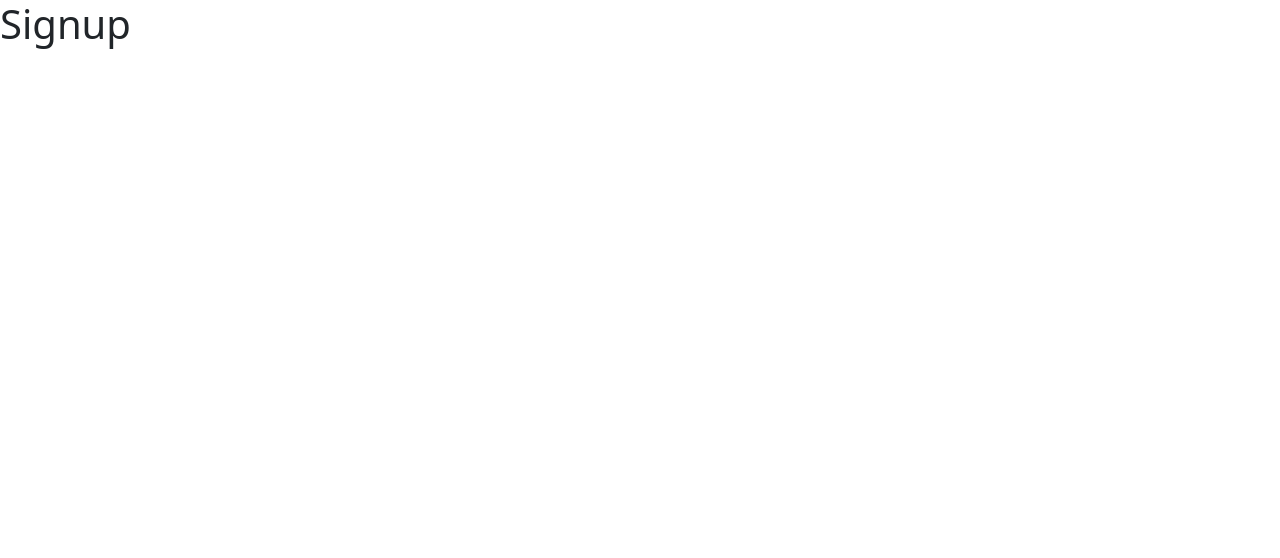
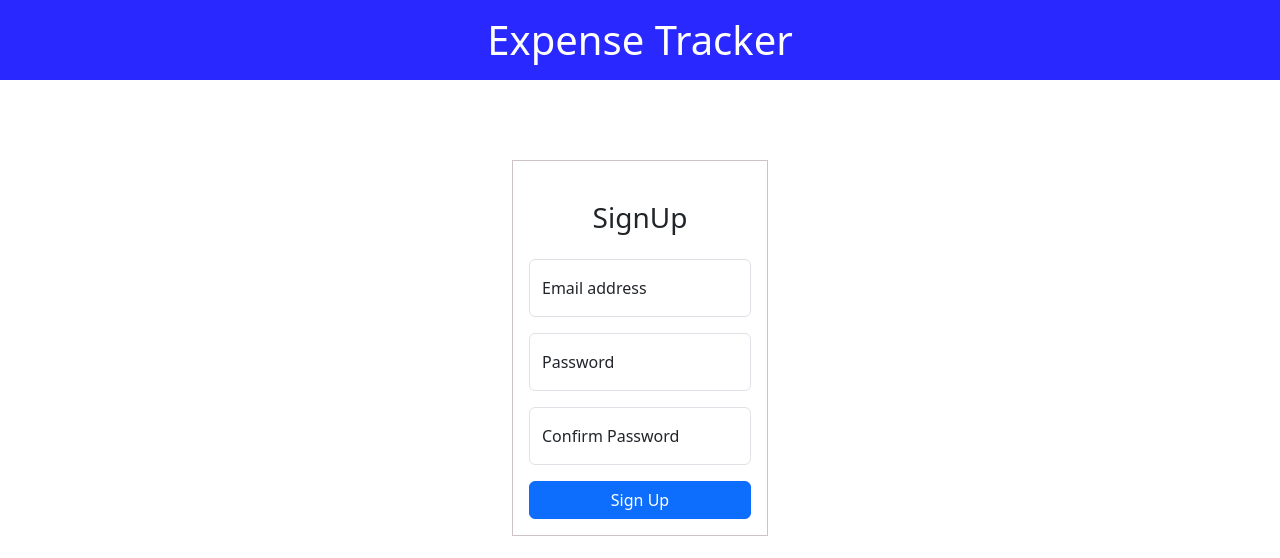
Before and after one commit to AbhiSingh0302/ExpenseTrackerReactJS, a React (Create React App) app: page / in a window 1280 px wide. Shown: the top 558 px of the page. Built offline with nearby package versions, Linux system fonts and the light colour scheme.

Commit message:
signup form created and firebase auth

```diff
--- a/src/App.js
+++ b/src/App.js
@@ -1,9 +1,11 @@
 import './App.css';
+import Header from './components/Header';
 import Signup from './components/Signup';
 
 function App() {
   return (
     <>
+    <Header/>
     <Signup/>
     </>
   );
--- /dev/null
+++ b/src/components/Header.css
@@ -0,0 +1,4 @@
+.main-header{
+    background-color: rgb(41, 41, 255);
+    color: white;
+}
--- /dev/null
+++ b/src/components/Header.js
@@ -0,0 +1,9 @@
+import './Header.css';
+
+const Header = props => {
+    return <header className='main-header'>
+        <h1 className='text-center py-3'>Expense Tracker</h1>
+    </header>
+}
+
+export default Header;
--- /dev/null
+++ b/src/components/Signup.css
@@ -0,0 +1,6 @@
+.signup{
+    margin: 5rem auto;
+    padding: 1rem;
+    border: 1px solid rgb(204, 196, 196);
+    width: 20%;
+}
--- a/src/components/Signup.js
+++ b/src/components/Signup.js
@@ -1,7 +1,70 @@
+import { Button, FloatingLabel, Form } from "react-bootstrap";
+import './Signup.css';
+import { useRef } from "react";
+
 const Signup = props => {
-    return <>
-    <h1>Signup</h1>
-    </>
+    const emailRef = useRef("");
+    const passwordRef = useRef("");
+    const confirmPasswordRef = useRef("");
+
+    const submitHandler = e => {
+        e.preventDefault();
+        console.log({
+            email: emailRef.current.value,
+            password: passwordRef.current.value,
+            cnfmpass: confirmPasswordRef.current.value
+        });
+        if(passwordRef.current.value !== confirmPasswordRef.current.value){
+            alert("password do not match")
+        }
+        fetch(`https://identitytoolkit.googleapis.com/v1/accounts:signUp?key=AIzaSyCtaqLuy8ActSmPWkPlYfnAB8plN4sO2lM`,{
+            method: 'POST',
+            body: JSON.stringify({
+                email: emailRef.current.value,
+                password: passwordRef.current.value,
+                returnSecureToken: true
+            })
+        })
+        .then(res => {
+            if(res.ok){
+                return res.json();
+            }
+            return res.json().then(data => {
+                let errorMessage = 'Authentication Failed!';
+                if(data && data.error && data.error.message){
+                  errorMessage = data.error.message;
+                }
+                throw new Error(errorMessage);
+              })
+        })
+        .then(data => {
+            console.log(data);
+        })
+        .catch(err => {
+            alert(err.message);
+        })
+    }
+    return <Form className="signup" onSubmit={submitHandler}>
+        <h3 className="text-center my-4">SignUp</h3>
+        <FloatingLabel
+        controlId="floatingInput"
+        label="Email address"
+        className="mb-3"
+      >
+        <Form.Control type="email" placeholder="name@example.com" ref={emailRef} required/>
+      </FloatingLabel>
+      <FloatingLabel controlId="floatingPassword" label="Password" className="mb-3">
+        <Form.Control type="password" placeholder="Password" ref={passwordRef} required/>
+      </FloatingLabel>
+      <FloatingLabel controlId="floatingPassword2" label="Confirm Password" className="mb-3">
+        <Form.Control type="password" placeholder="Password" ref={confirmPasswordRef} required/>
+      </FloatingLabel>
+      <div className="d-grid">
+      <Button variant="primary" size="md" type="submit">
+        Sign Up
+      </Button>
+    </div>
+  </Form>
 }
 
 export default Signup;
```
